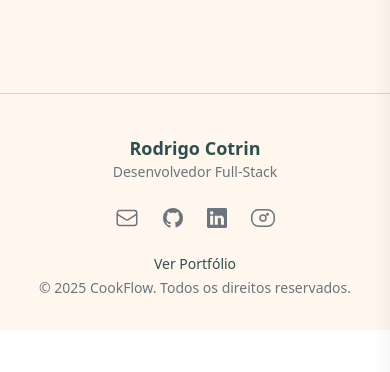
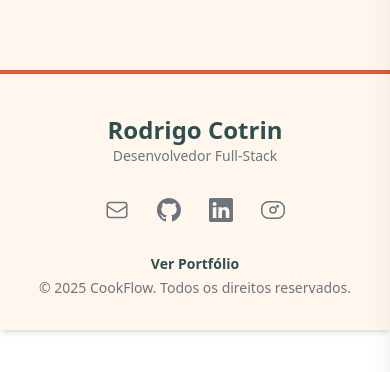
Before and after one commit to rodrigocotrin/cookflow-project, a React app in the folder frontend/: page / in a window 390 px wide. Shown: the part 514-886 px from the top of the page. Built offline with nearby package versions, Linux system fonts and the light colour scheme; no server answers; the HTML template or start-up script is replaced by a standard one.

Commit message:
Update Footer.jsx

```diff
--- a/frontend/src/components/Footer.jsx
+++ b/frontend/src/components/Footer.jsx
@@ -45,38 +45,38 @@ export default function Footer() {
   };
 
   return (
-    // Fundo creme  com borda superior sutil na cor verde-floresta
-    <footer className="bg-creme border-t border-verde-floresta/20 pt-10 pb-8 mt-16">
+    // Fundo creme. Borda superior mais proeminente e sombra para impacto.
+    <footer className="bg-creme border-t-4 border-terracota-500 shadow-md pt-10 pb-8 mt-16 dark:bg-zinc-800 dark:border-terracota-700 dark:shadow-lg">
       <div className="container mx-auto px-6">
 
         {/* Container principal: empilhado no mobile, linha no desktop */}
-        <div className="flex flex-col md:flex-row items-center justify-between space-y-6 md:space-y-0">
+        <div className="flex flex-col md:flex-row items-center justify-between space-y-8 md:space-y-0">
 
           {/* 1. Nome (Esquerda no Desktop) */}
           <div className="text-center md:text-left">
-            <span className="font-semibold text-lg text-verde-floresta">Rodrigo Cotrin</span>
-            <p className="text-sm text-cinza-ardosia">Desenvolvedor Full-Stack</p>
+            <span className="font-extrabold text-2xl text-verde-floresta dark:text-creme">Rodrigo Cotrin</span>
+            <p className="text-sm text-cinza-ardosia dark:text-zinc-300">Desenvolvedor Full-Stack</p>
           </div>
 
           {/* 2. Links Sociais (Centro) */}
-          <nav className="flex items-center space-x-6">
-            <a href={links.email} title="E-mail" target="_blank" rel="noopener noreferrer" className="text-cinza-ardosia hover:text-terracota-500 transition-colors duration-200">
+          <nav className="flex items-center space-x-7">
+            <a href={links.email} title="E-mail" target="_blank" rel="noopener noreferrer" className="text-cinza-ardosia hover:text-terracota-500 transition-colors duration-200 dark:text-zinc-400 dark:hover:text-terracota-400">
               <IconMail className="h-6 w-6" />
             </a>
-            <a href={links.github} title="GitHub" target="_blank" rel="noopener noreferrer" className="text-cinza-ardosia hover:text-terracota-500 transition-colors duration-200">
-              <IconGitHub className="h-5 w-5" />
+            <a href={links.github} title="GitHub" target="_blank" rel="noopener noreferrer" className="text-cinza-ardosia hover:text-terracota-500 transition-colors duration-200 dark:text-zinc-400 dark:hover:text-terracota-400">
+              <IconGitHub className="h-6 w-6" /> {/* Aumentei o tamanho aqui */}
             </a>
-            <a href={links.linkedin} title="LinkedIn" target="_blank" rel="noopener noreferrer" className="text-cinza-ardosia hover:text-terracota-500 transition-colors duration-200">
-              <IconLinkedIn className="h-5 w-5" />
+            <a href={links.linkedin} title="LinkedIn" target="_blank" rel="noopener noreferrer" className="text-cinza-ardosia hover:text-terracota-500 transition-colors duration-200 dark:text-zinc-400 dark:hover:text-terracota-400">
+              <IconLinkedIn className="h-6 w-6" /> {/* Aumentei o tamanho aqui */}
             </a>
-            <a href={links.instagram} title="Instagram" target="_blank" rel="noopener noreferrer" className="text-cinza-ardosia hover:text-terracota-500 transition-colors duration-200">
+            <a href={links.instagram} title="Instagram" target="_blank" rel="noopener noreferrer" className="text-cinza-ardosia hover:text-terracota-500 transition-colors duration-200 dark:text-zinc-400 dark:hover:text-terracota-400">
               <IconInstagram className="h-6 w-6" />
             </a>
           </nav>
 
           {/* 3. Copyright & Portfolio (Direita no Desktop) */}
-          <div className="text-center md:text-right text-sm text-cinza-ardosia">
-            <a href={links.portfolio} target="_blank" rel="noopener noreferrer" className="font-medium text-verde-floresta hover:text-terracota-500 transition-colors duration-200">
+          <div className="text-center md:text-right text-sm text-cinza-ardosia dark:text-zinc-300">
+            <a href={links.portfolio} target="_blank" rel="noopener noreferrer" className="font-semibold text-verde-floresta hover:text-terracota-500 transition-colors duration-200 dark:text-creme dark:hover:text-terracota-400">
               Ver Portfólio
             </a>
             <p className="mt-1">&copy; {anoAtual} CookFlow. Todos os direitos reservados.</p>
```
